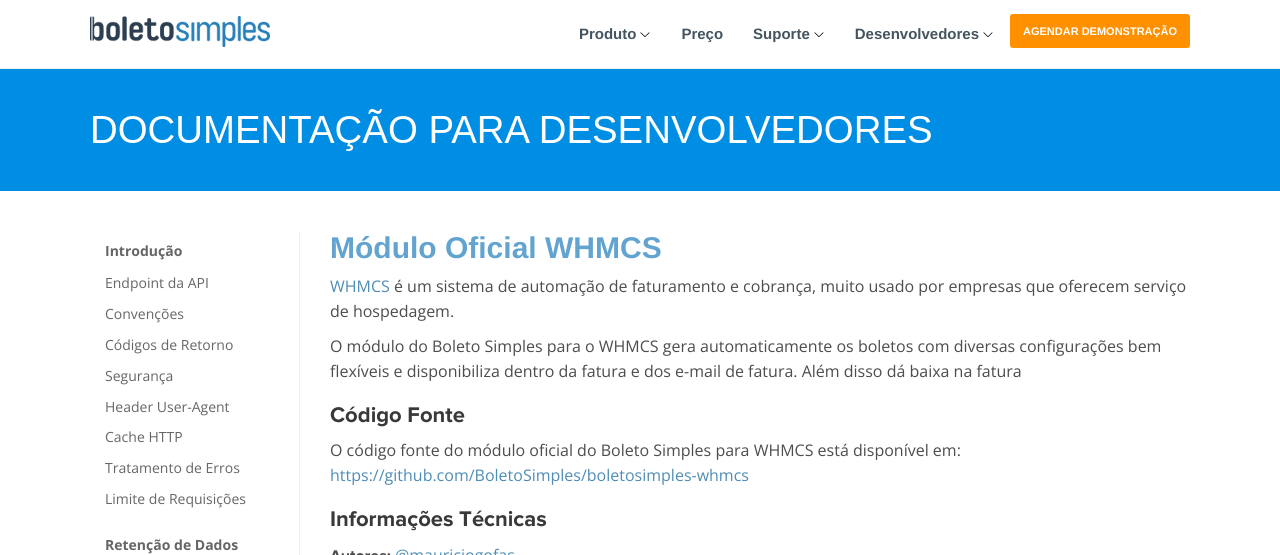
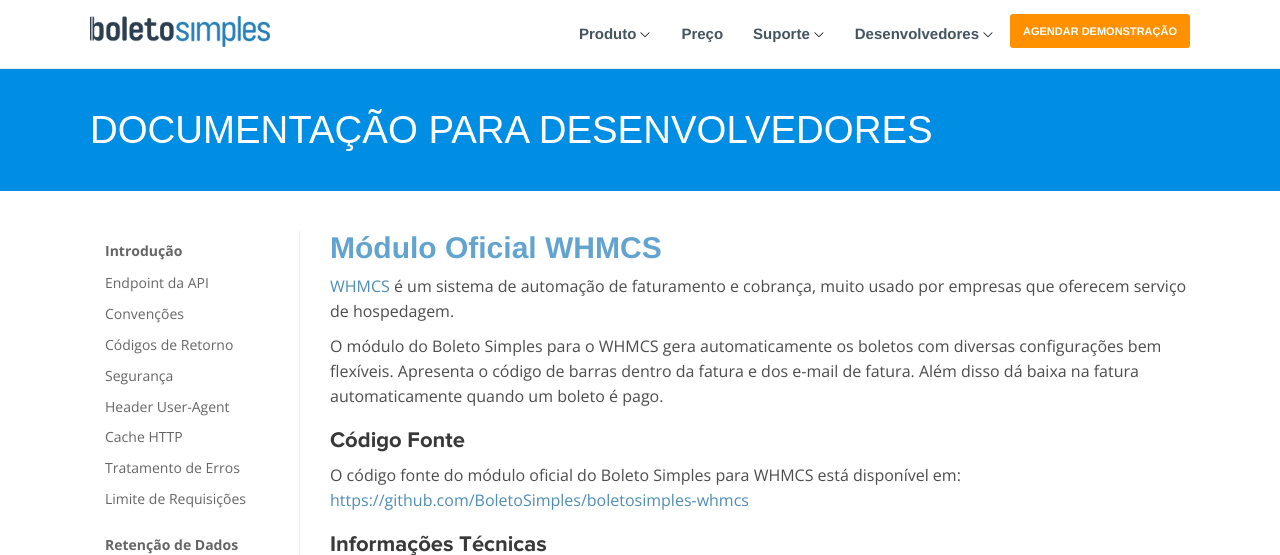
Before and after one commit to BoletoSimples/boletosimples-docs, a Jekyll site: the page built from modules/whmcs.markdown, in a window 1280 px wide and 900 px high, cut to the strip 0-555 px from the top of the window. Built offline with Jekyll 4.4.1, drawn with Linux system fonts in a browser that asks for light colours.

Commit message:
Updates description of whmcs

```diff
--- a/modules/whmcs.markdown
+++ b/modules/whmcs.markdown
@@ -8,7 +8,7 @@ en: "/en/modules/whmcs"
 
 [WHMCS](https://www.whmcs.com/) é um sistema de automação de faturamento e cobrança, muito usado por empresas que oferecem serviço de hospedagem.
 
-O módulo do Boleto Simples para o WHMCS gera automaticamente os boletos com diversas configurações bem flexíveis e disponibiliza dentro da fatura e dos e-mail de fatura. Além disso dá baixa na fatura
+O módulo do Boleto Simples para o WHMCS gera automaticamente os boletos com diversas configurações bem flexíveis. Apresenta o código de barras dentro da fatura e dos e-mail de fatura. Além disso dá baixa na fatura automaticamente quando um boleto é pago.
 
 ### Código Fonte
 
```
